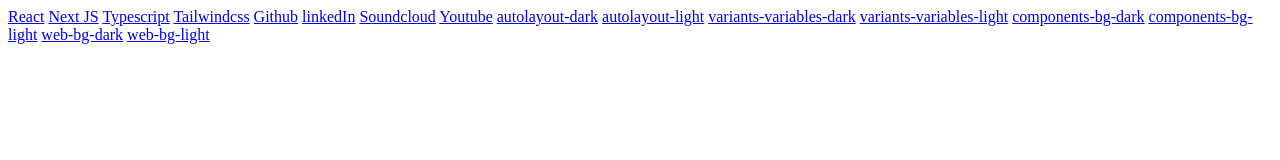
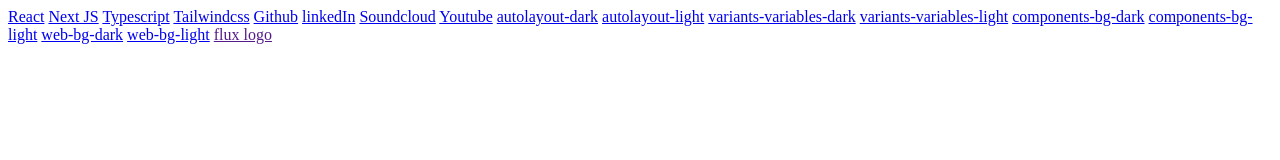
Before and after one commit to juandaep/Icons, a plain HTML site: page index.html in a window 1280 px wide. Drawn offline with Linux system fonts and the light colour scheme.

Commit message:
fluxlogo

```diff
--- a/index.html
+++ b/index.html
@@ -28,5 +28,6 @@
     <a href="https://cdn.jsdelivr.net/gh/juandaep/Icons@master/flux/components-bg-light.png">components-bg-light</a>
     <a href="https://cdn.jsdelivr.net/gh/juandaep/Icons@master/flux/web-bg-dark.png">web-bg-dark</a>
     <a href="https://cdn.jsdelivr.net/gh/juandaep/Icons@master/flux/web-bg-light.png">web-bg-light</a>
+    <a href="">flux logo</a>
 </body>
 </html>
```
Also changed, not shown: flux/logo.svg (added), flux/web-bg-light.png.
